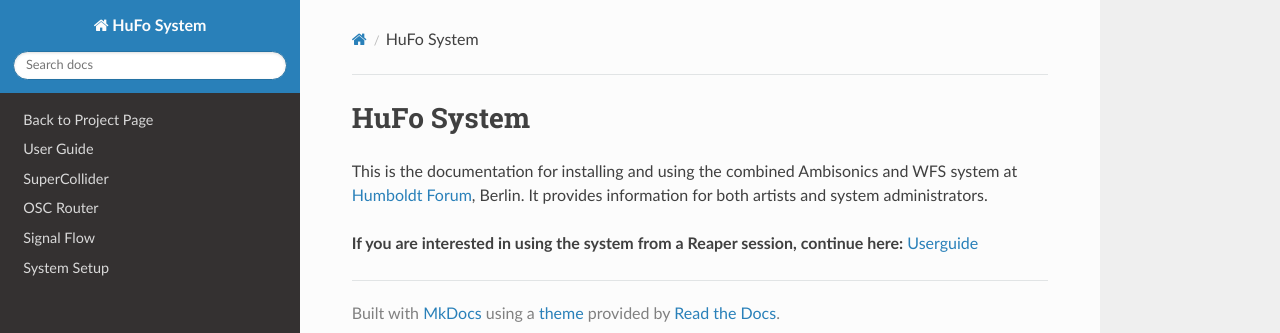
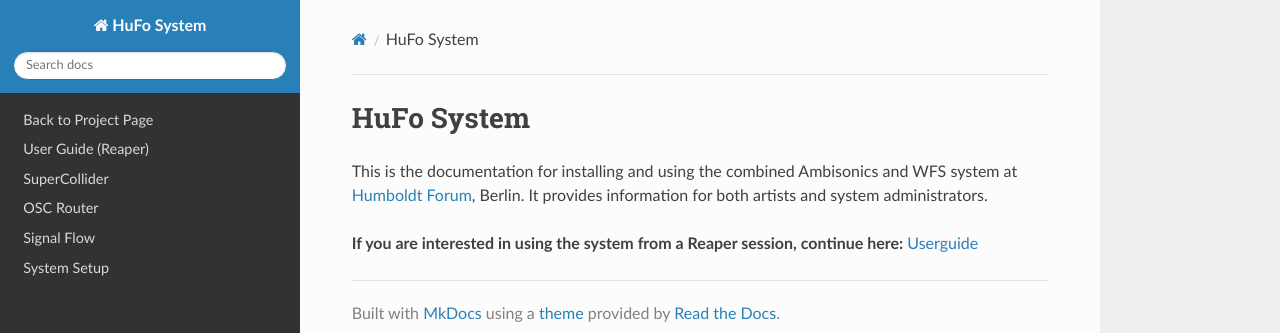
Before and after one commit to anwaldt/seamless, an MkDocs documentation site: the page built from Documentation/docs/index.md, in a window 1280 px wide. Shown: the top 333 px of the page. Built offline with MkDocs 1.6.1, drawn with Linux system fonts in a browser that asks for light colours; nearby versions of some CDN libraries.

Commit message:
Added Reaper doc!

```diff
--- a/Documentation/mkdocs.yml
+++ b/Documentation/mkdocs.yml
@@ -10,7 +10,7 @@ docs:
 
 nav:
     - Back to Project Page: https://hvc.berlin/projects/hufo-listening-room/
-    - User Guide: userguide.md
+    - User Guide (Reaper): reaper.md
     - SuperCollider: supercollider.md
     - OSC Router: oscrouter.md
     - Signal Flow: signalflow.md
```
